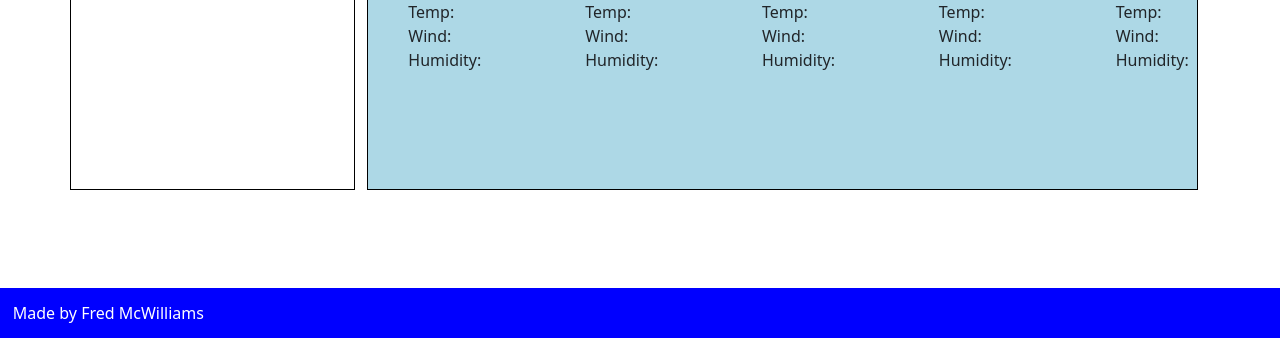
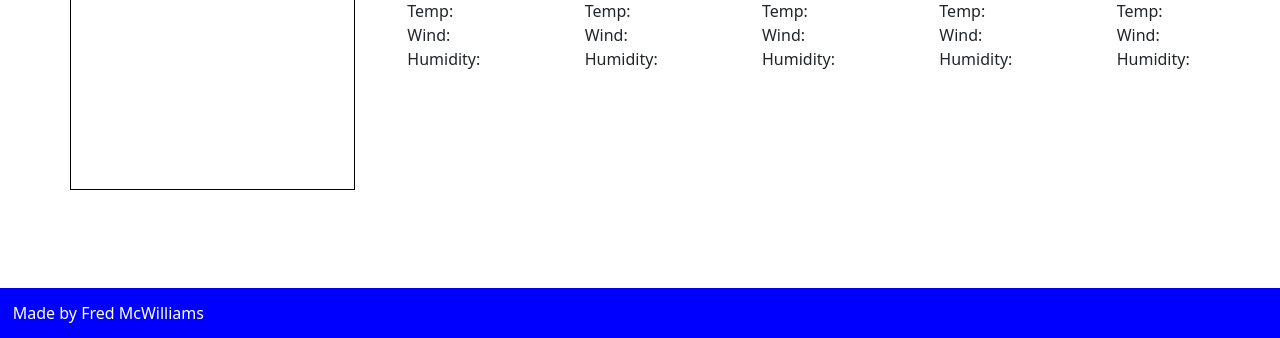
Before and after one commit to fmcwilliams92/weather-app, a plain HTML site: page index.html in a window 1280 px wide. Shown: the part 462-800 px from the top of the page. Drawn offline with nearby package versions, Linux system fonts and the light colour scheme.

Commit message:
saving edits and moving to editing branch

```diff
--- a/assets/css/style.css
+++ b/assets/css/style.css
@@ -37,18 +37,17 @@
 
 /* 5 day forecast */
 #forecast {
-  border: 1px solid black;
   height: 200px;
   display: flex;
   flex-wrap: wrap;
   justify-content: space-between;
-  background-color: lightblue;
   padding: 1%;
   align-items: flex-start;
 }
 
 .weeklyForecast > li {
   list-style: none;
+  padding: 0;
 }
 
 /* footer */
```
